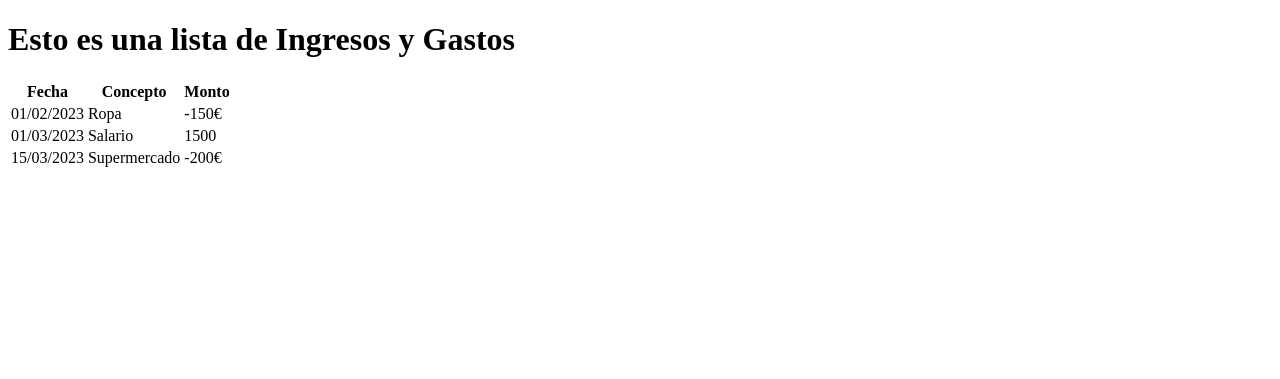
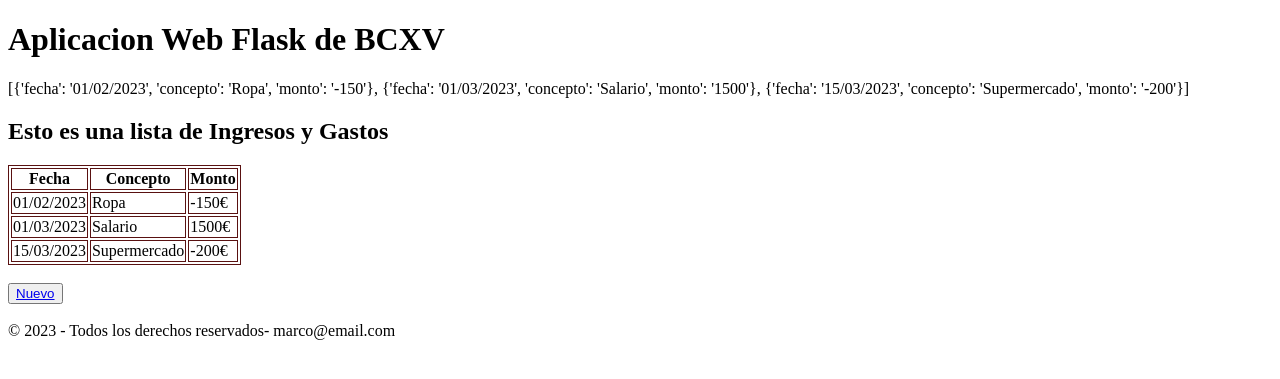
Before and after one commit to marcomadv/ingresos-gastos, a Flask app: page / in a window 1280 px wide. Shown: the top 379 px of the page. Run offline with Flask 2, Linux system fonts and the light colour scheme.

Commit message:
ultimos cambios

```diff
--- a/app_ingresos_gastos/routes.py
+++ b/app_ingresos_gastos/routes.py
@@ -3,4 +3,19 @@ from flask import render_template
 
 @app.route("/")
 def index():
-    return render_template("index.html")
+    datos=[
+        {'fecha':'01/02/2023',
+        'concepto':'Ropa',
+        'monto':'-150'},
+        {'fecha':'01/03/2023',
+        'concepto':'Salario',
+        'monto':'1500'},
+        {'fecha':'15/03/2023',
+        'concepto':'Supermercado',
+        'monto':'-200'}
+        ]
+    return render_template("index.html",data = datos)
+
+@app.route("/new")
+def create():
+    return render_template("new.html")
--- /dev/null
+++ b/app_ingresos_gastos/templates/base.html
@@ -0,0 +1,34 @@
+<!DOCTYPE html>
+<html lang="en">
+<head>
+    <meta charset="UTF-8">
+    <meta http-equiv="X-UA-Compatible" content="IE=edge">
+    <meta name="viewport" content="width=device-width, initial-scale=1.0">
+    <title>Ingresos-Gastos: Lista</title>
+</head>
+<!--esto es un comentario en html-->
+<style>
+    table,th,td{
+        border: 1px solid rgb(89, 17, 17);
+    }
+
+</style>
+<body>
+
+    <header>
+        <h1>Aplicacion Web Flask de BCXV</h1>
+    </header>
+    <section>
+        {# esto es un comentario en jinja#}
+        {% block pageBase %} {# esto es un hueco para recibir una plantilla html#}
+
+        {%endblock%}
+
+
+    </section>
+    <footer>
+        &copy; 2023 - Todos los derechos reservados- marco@email.com
+    </footer>
+
+</body>
+</html>
--- a/app_ingresos_gastos/templates/index.html
+++ b/app_ingresos_gastos/templates/index.html
@@ -1,12 +1,9 @@
-<!DOCTYPE html>
-<html lang="en">
-<head>
-    <meta charset="UTF-8">
-    <meta http-equiv="X-UA-Compatible" content="IE=edge">
-    <meta name="viewport" content="width=device-width, initial-scale=1.0">
-    <title>Ingresos-Gastos</title>
-</head>
-<body>
+{% extends "base.html" %}
+
+{% block pageBase %}
+
+{{ data }}
+
     <h1>Esto es una lista de Ingresos y Gastos</h1>
     <table>
     <thead>
@@ -15,28 +12,21 @@
             <th>Concepto</th>
             <th>Monto</th>
         </tr>
-
     </thead>
 
     <tbody>
+        {% for item in data %}
             <tr>
-                <td>01/02/2023</td>
-                <td>Ropa</td>
-                <td>-150€</td>
+                <td>{{item.fecha}}</td>
+                <td>{{item.concepto}}</td>
+                <td>{{item.monto}}€</td>
             </tr>
-              <tr>
-                <td>01/03/2023</td>
-                <td>Salario</td>
-                <td>1500</td>
-              </tr>
-              <tr>
-                <td>15/03/2023</td>
-                <td>Supermercado</td>
-                <td>-200€</td>
-              </tr>
+        {% endfor %}
 
     </tbody>
-
-      </table>
-</body>
-</html>
+    </table> <br>
+    <button>
+    <a href="/new">Nuevo</a>
+    </button>
+    <br><br>
+{% endblock %}
```
Also changed, not shown: app_ingresos_gastos/templates/new.html (added, +16 -0 lines). Lines whose indentation alone changed are shown as unchanged.
